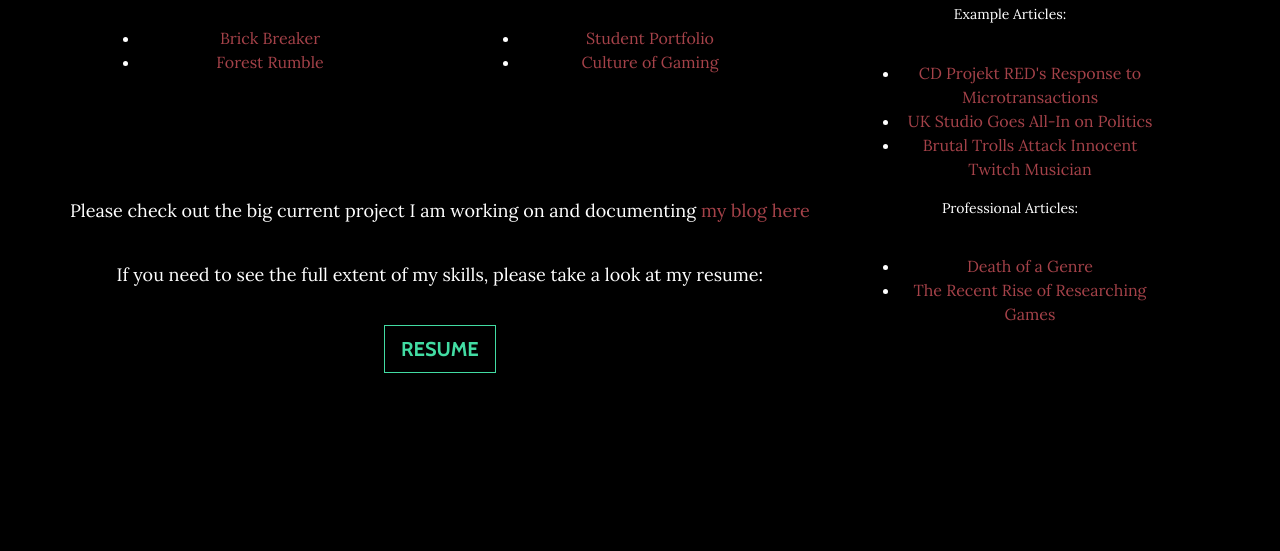
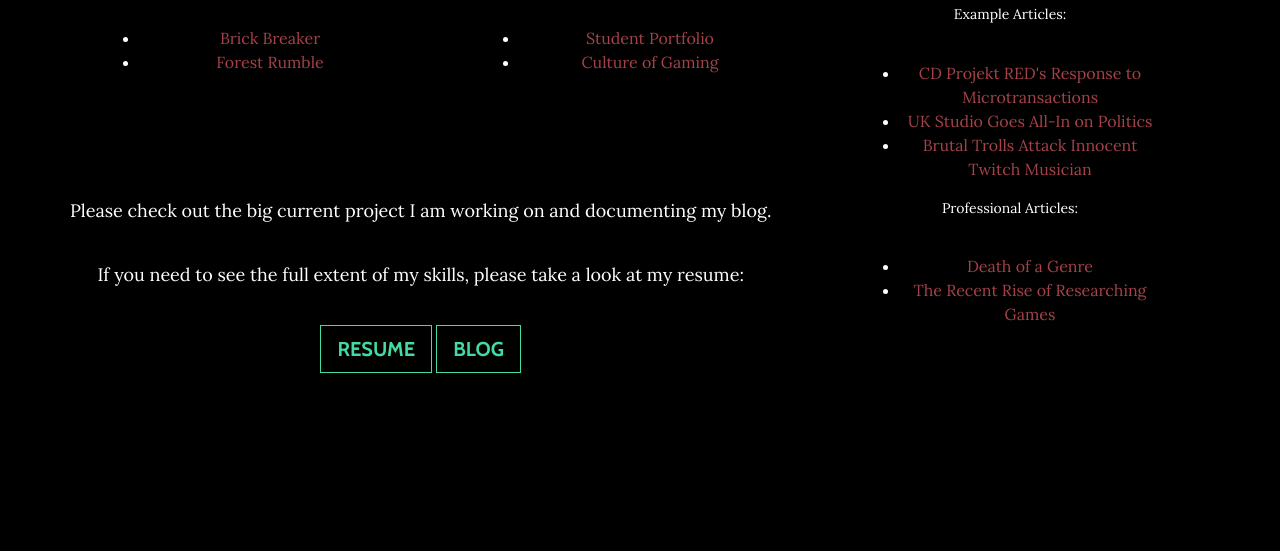
Before and after one commit to HaseebAbid5/PortfolioSite, a website: page index.html in a window 1280 px wide. Shown: the part 1246-1797 px from the top of the page. Drawn offline with nearby package versions, Linux system fonts and the light colour scheme; some packages are replaced by stand-ins of ours.

Commit message:
Update index.html

```diff
--- a/index.html
+++ b/index.html
@@ -45,7 +45,7 @@
               <a class="nav-link js-scroll-trigger" href="#contact">Contact</a>
             </li>
 	<li class="nav-item">
-              <a class="nav-link" href="https://haseebabid5.github.io">Blog</a>
+              <a class="nav-link" href="https://haseebabid5.github.io" target="_blank">Blog</a>
             </li>
           </ul>
         </div>
@@ -110,9 +110,10 @@
 		    </ul>
             </div>
             <div class="resume">
-		    <p>Please check out the big current project I am working on and documenting <a href="haseebabid5.github.io" target="_blank">my blog here</a></p>
+		<p>Please check out the big current project I am working on and documenting my blog.</p>
             	<p>If you need to see the full extent of my skills, please take a look at my resume:</p>
             	<a class="btn btn-default btn-lg" href="./resume.html" target="_blank"><span class="network-name">Resume</span></a>
+		<a class="btn btn-default btn-lg" href="https://haseebabid5.github.io" target="_blank"><span class="network-name">Blog</span></a>
             </div>
 
        	</div>
```
